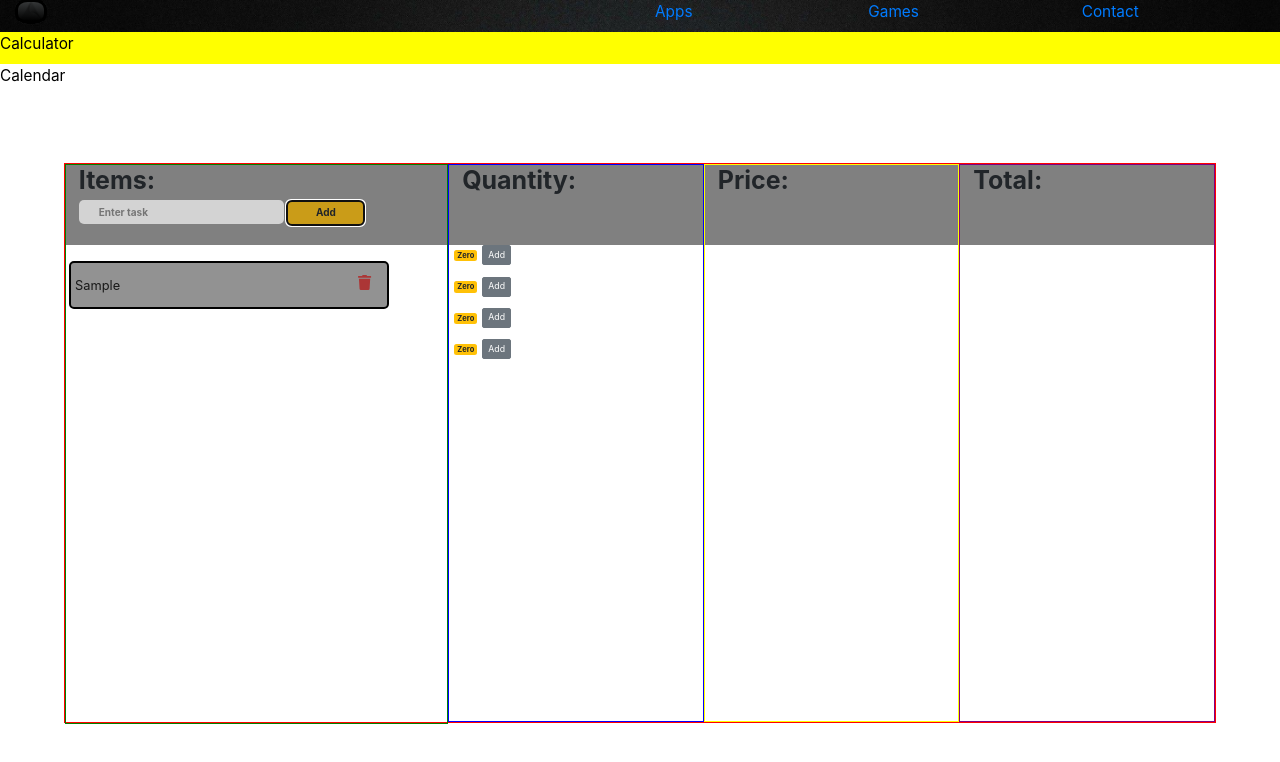
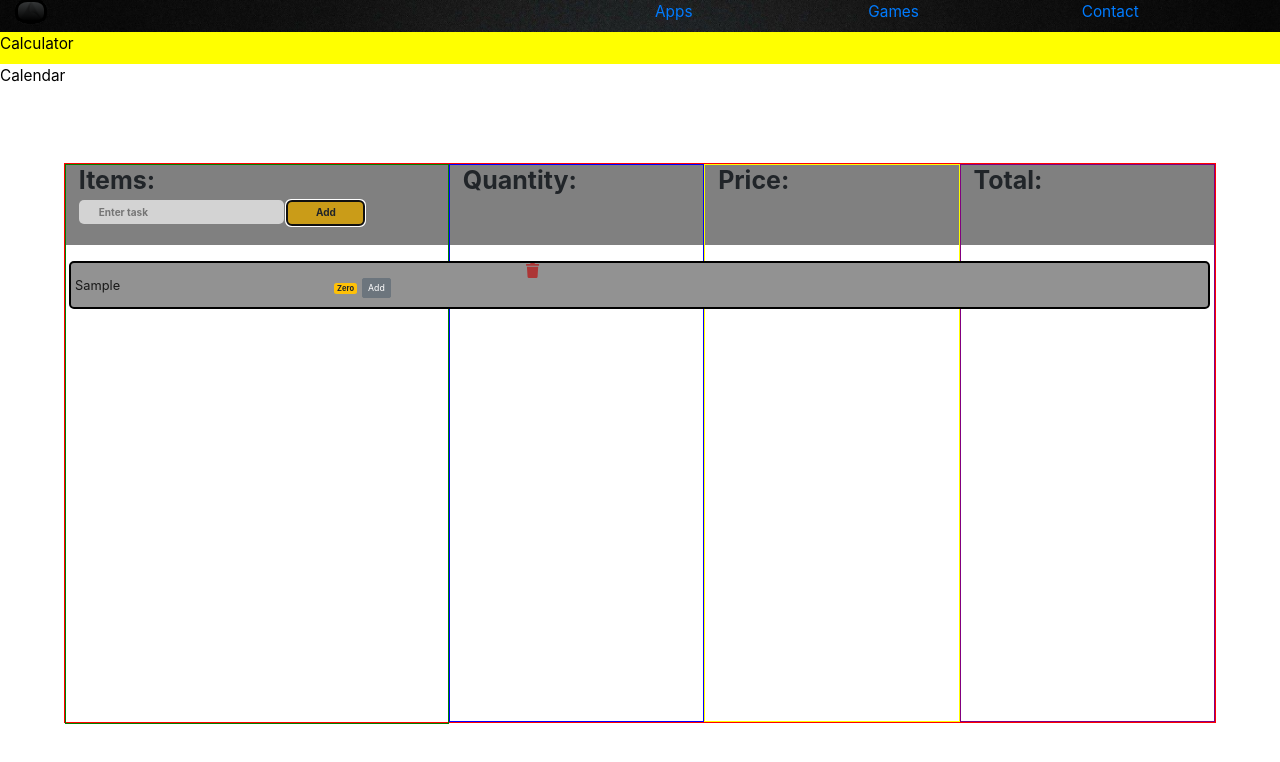
Before and after one commit to Kane13581/projectgenesis, a React (Create React App) app: page /Apps/Calculator in a window 1280 px wide. Both pictures are taken after typing "Sample" into the empty fields and a click on the button "Add". Shown: the top 762 px of the page. Built offline with nearby package versions, Linux system fonts and the light colour scheme.

Commit message:
added quantity to list item

```diff
--- a/src/components/AppsComponents/Calculator.js
+++ b/src/components/AppsComponents/Calculator.js
@@ -1,5 +1,5 @@
 import React from "react";
-import Counters from './CalculatorComponents/counters';
+//import Counters from './CalculatorComponents/counters';
 import './CalculatorComponents/calculator.css';
 import ListItems from './CalculatorComponents/ListItems';
 import { library } from '@fortawesome/fontawesome-svg-core';
@@ -94,7 +94,7 @@ class Calculator extends React.Component {
 						<div className="QuantityStyle">
 							<h1 className="CalcTextStyle">Quantity:</h1>
 						</div>
-						<Counters />
+						{/*<Counters />*/}
 					</div>
 					<div className="CalculatorPrice">
 						<div className="PriceStyle">
--- a/src/components/AppsComponents/CalculatorComponents/ListItems.css
+++ b/src/components/AppsComponents/CalculatorComponents/ListItems.css
@@ -1,12 +1,13 @@
 .list{
     color: rgb(172, 54, 54);
-    width: 25vw;
+    width: 89.2vw;
     height: 6vh;
     background-color: #929292;
     border-radius: 5px;
     border: 2px black solid;
     margin-left: 0.2vw;
     margin-top: 0.2vh;
+    display: flex;
 }
 .list p{
     margin-top: 1.5vh;
@@ -19,6 +20,7 @@
     color: rgb(24, 24, 24);
     font-size: 1vw;
     margin-left: 0.2vw;
+    width: 20vw;
 }
 .list p input:focus{
     outline: none;
--- a/src/components/AppsComponents/CalculatorComponents/calculator.css
+++ b/src/components/AppsComponents/CalculatorComponents/calculator.css
@@ -22,3 +22,17 @@
 .ListItemContainer {
 	margin-top: 4.5vh;
 }
+
+.CounterBoard {
+	position: relative;
+}
+
+.CounterStyle {
+	width: 15vw;
+	left: 0;
+	margin-top: 1.2vw;
+}
+
+/*.CounterSpace {
+
+}*/
--- a/src/components/AppsComponents/CalculatorComponents/counters.jsx
+++ b/src/components/AppsComponents/CalculatorComponents/counters.jsx
@@ -5,18 +5,20 @@ class Counters extends Component {
 	state = {
 		counters: [
 			{ id: 1, value: 0 },
-			{ id: 2, value: 0 },
-			{ id: 3, value: 0 },
-			{ id: 4, value: 0 },
+
 		]
 	}
 	render() {
-		return (<div>
-			{this.state.counters.map(counter => (
-				<Counter key={counter.id} value={counter.value} >
-				</Counter>
-			))}
-		</div>);
+		return (
+			<div className="CounterBoard">
+				<div className="CounterStyle">
+					{this.state.counters.map(counter => (
+						<Counter key={counter.id} value={counter.value} >
+						</Counter>
+					))}
+				</div>
+			</div>
+		);
 	}
 }
 
--- a/src/components/AppsComponents/CalculatorComponents/listItems.js
+++ b/src/components/AppsComponents/CalculatorComponents/listItems.js
@@ -2,6 +2,7 @@ import React from 'react';
 import './ListItems.css';
 import { FontAwesomeIcon } from '@fortawesome/react-fontawesome'
 import FlipMove from 'react-flip-move';
+import Counters from './counters';
 
 function ListItems(props) {
 	const items = props.items;
@@ -11,13 +12,19 @@ function ListItems(props) {
 				<input type="text" id={item.key} value={item.text} onChange={(e) => {
 					props.setUpdate(e.target.value, item.key)
 				}} />
+			</p>
+			<div className="CounterSpace">
+				<Counters />
+			</div>
+			<div className="TrashSpace">
 				<span>
 
 					<FontAwesomeIcon className="faicons" onClick={() => {
 						props.deleteItem(item.key)
 					}} icon="trash" />
 				</span>
-			</p>
+			</div>
+
 
 		</div>
 	})
```
